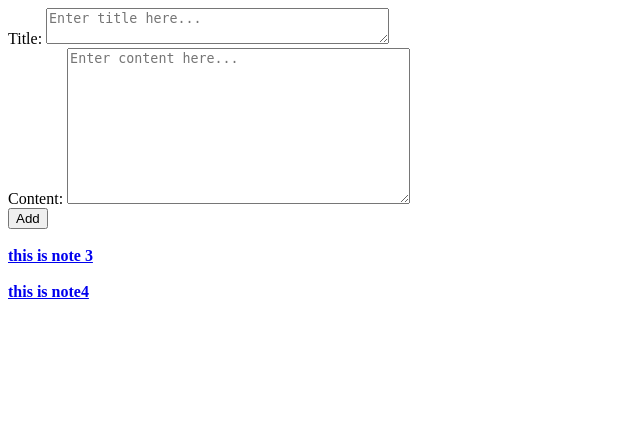
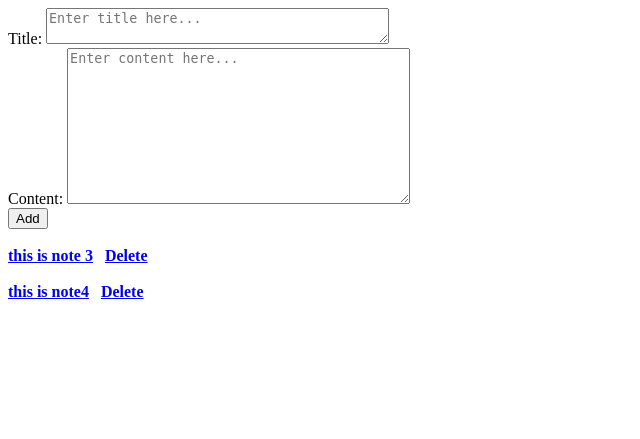
Before and after one commit to harshitsahush/notes_app_django, a Django app: page /notes/ in a window 1280 px wide. Shown: the top 439 px of the page, without its empty margins (0-640 px from the left). Run offline with Django 5.2, Linux system fonts and the light colour scheme; data comes from the database, SQL or seed files in the repository; both versions use the stored data as it was after the commit.

Commit message:
Implemented the delete functionality for note

```diff
--- a/project/notes/templates/all_notes.html
+++ b/project/notes/templates/all_notes.html
@@ -17,6 +17,8 @@
             <br>
             {% for note in content %}
                 <a href = "{% url "note_detail" note.id %}"><b>{{note.title}}</b></a>
+                &nbsp;
+                <a href = "{% url "note_delete" note.id %}"><b>Delete</b></a>
                 <br>
                 <br>
             {% endfor %}
--- a/project/notes/urls.py
+++ b/project/notes/urls.py
@@ -4,4 +4,6 @@ from . import views
 urlpatterns = [
     path("", views.home),
     path("<int:note_id>/", views.full_note,name = "note_detail"),
+    path("delete/<int:note_id>/", views.note_delete,name = "note_delete"),
+
 ]
--- a/project/notes/views.py
+++ b/project/notes/views.py
@@ -1,4 +1,4 @@
-from django.shortcuts import render, get_object_or_404
+from django.shortcuts import render, get_object_or_404, redirect
 from django.http import HttpResponse
 from .forms import NotesForm
 from .models import note
@@ -32,3 +32,10 @@ def home(request):
 def full_note(request, note_id):
     fetched_note = note.objects.get(pk = note_id)
     return render(request, "note_detail_page.html", {"note" : fetched_note})
+
+def note_delete(request, note_id):
+    #delete note
+    fetched_note = note.objects.get(pk = note_id)
+    fetched_note.delete()
+    #now redirect to the all notes page
+    return redirect("/notes/")
```
Also changed, not shown: project/db.sqlite3.
